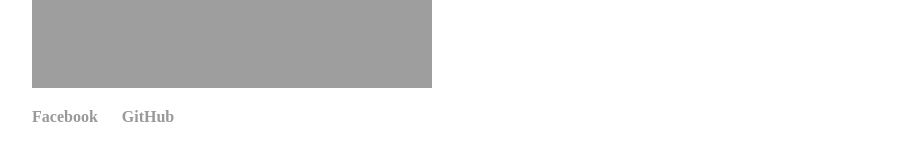
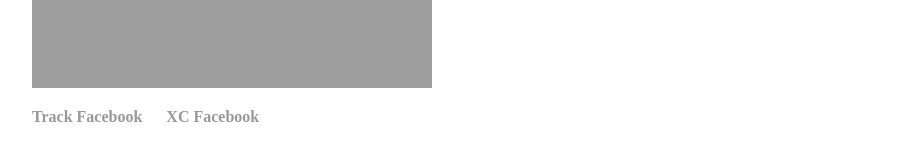
Before and after one commit to nicholaschiang/gunn-sports-website, a Jekyll site: the page built from index.html, in a window 1280 px wide. Shown: the part 495-656 px from the top of the page, without its empty margins (160-1061 px from the left). Built offline with Jekyll 4.4.1, drawn with Linux system fonts in a browser that asks for light colours; some web fonts are replaced.

Commit message:
feat(_layouts): change social links

```diff
--- a/_layouts/default.html
+++ b/_layouts/default.html
@@ -23,8 +23,8 @@
 			<footer>
 				<img src="http://nicholaschiang.github.io/images/san-francisco-sillhouette.svg" alt="San Francisco Sillhouette">
 	    		<ul>
-	        		<li><a href="https://www.facebook.com/nicholas.chiang.31">Facebook</a></li>
-	        		<li><a href="https://github.com/nicholaschiang">GitHub</a></li>
+						<li><a href="https://www.facebook.com/groups/590907144688273/">Track Facebook</a></li>
+						<li><a href="https://www.facebook.com/groups/2124800487733075/">XC Facebook</a></li>
 				</ul>
 			</footer>
 		</body>
--- a/_layouts/markdown.html
+++ b/_layouts/markdown.html
@@ -22,8 +22,8 @@
 			<footer>
 				<img src="http://nicholaschiang.github.io/images/san-francisco-sillhouette.svg" alt="San Francisco Sillhouette">
 	    		<ul>
-	        		<li><a href="https://www.facebook.com/nicholas.chiang.31">Facebook</a></li>
-	        		<li><a href="https://github.com/nicholaschiang">GitHub</a></li>
+	        		<li><a href="https://www.facebook.com/groups/590907144688273/">Track Facebook</a></li>
+	        		<li><a href="https://www.facebook.com/groups/2124800487733075/">XC Facebook</a></li>
 				</ul>
 			</footer>
 		</body>
```
